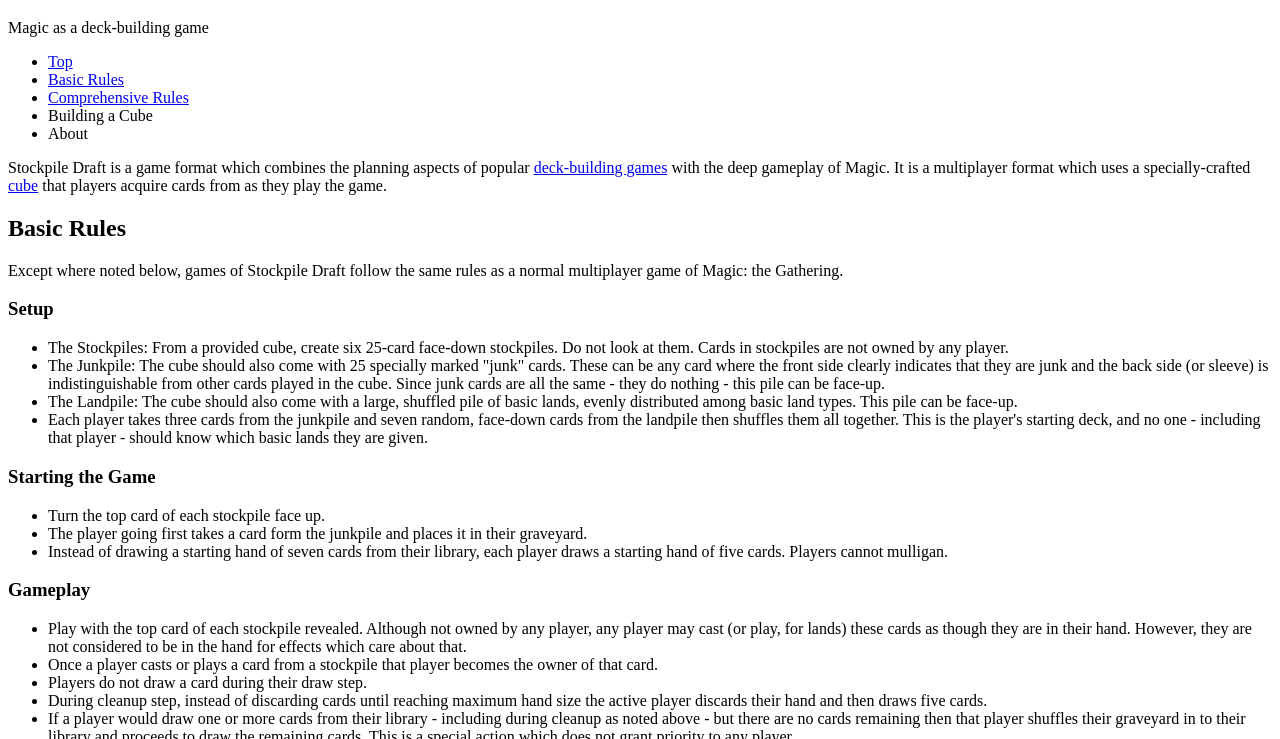
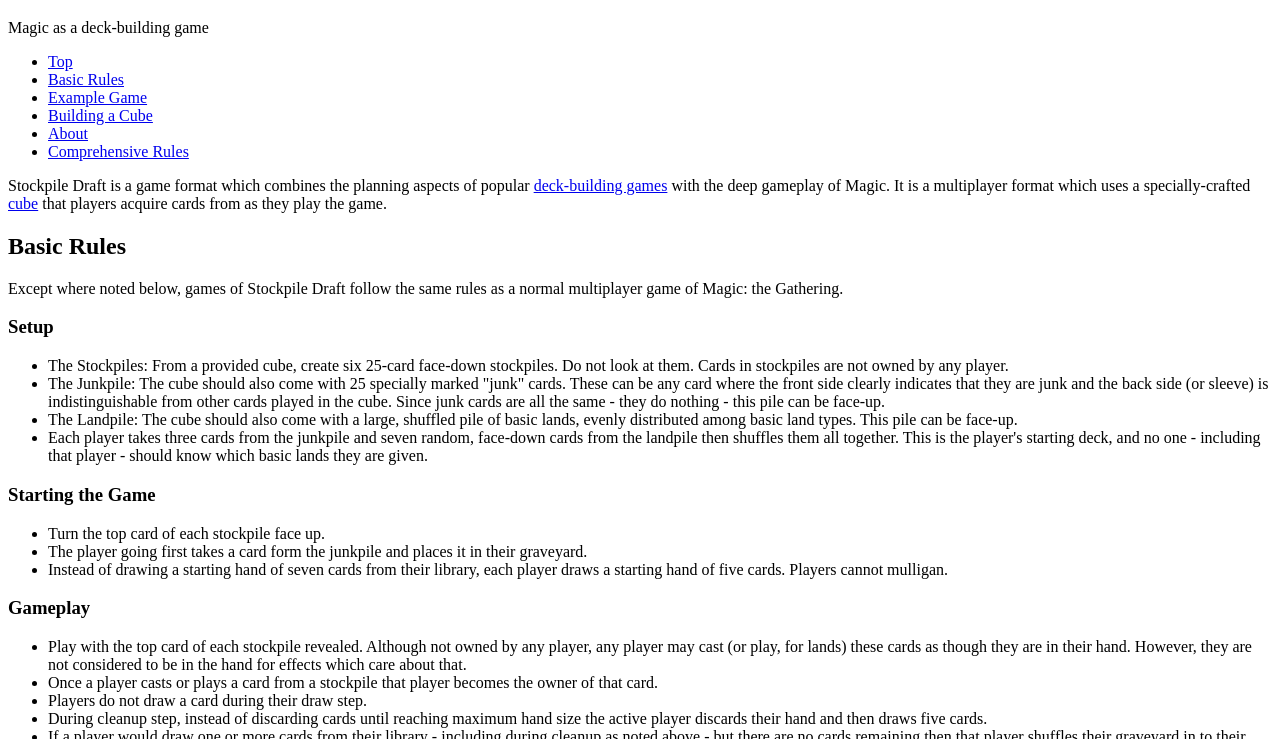
Before and after one commit to zack-hoffmann/stockpile-draft, a plain HTML site: page index.html in a window 1280 px wide. Shown: the part 61-800 px from the top of the page. Drawn offline with Linux system fonts and the light colour scheme.

Commit message:
Set up navigation, added section for example game

```diff
--- a/index.html
+++ b/index.html
@@ -13,9 +13,10 @@
                 <ul>
                     <li><a href="#top">Top</a></li>
                     <li><a href="#basic-rules">Basic Rules</a></li>
+                    <li><a href="#example-game">Example Game</a></li>
+                    <li><a href="#building-cube">Building a Cube</a></li>
+                    <li><a href="#about">About</a></li>
                     <li><a href="#comp-rules">Comprehensive Rules</a></li>
-                    <li>Building a Cube</li>
-                    <li>About</li>
                 </ul>
             </nav>
         </header>
@@ -52,9 +53,19 @@
                 </ul>
             </div>
         </section>
+        <section id="example-game">
+
+        </section>
+        <section id="building-cube">
+
+        </section>
+        <section id="about">
+
+        </section>
         <section id="comp-rules">
             <div>
                 <h2>Comprehensive Rules</h2>
+                <p class="notation">This section is in progress.</p>
                 <p>Except where noted below, games of Stockpile Draft follow the standard <a href="http://media.wizards.com/2017/downloads/MagicCompRules_20170707.pdf">Magic: the Gathering Comprehensive Rules</a>.</p>
                 <h3>Game Concepts</h3>
                 <ul>
```
